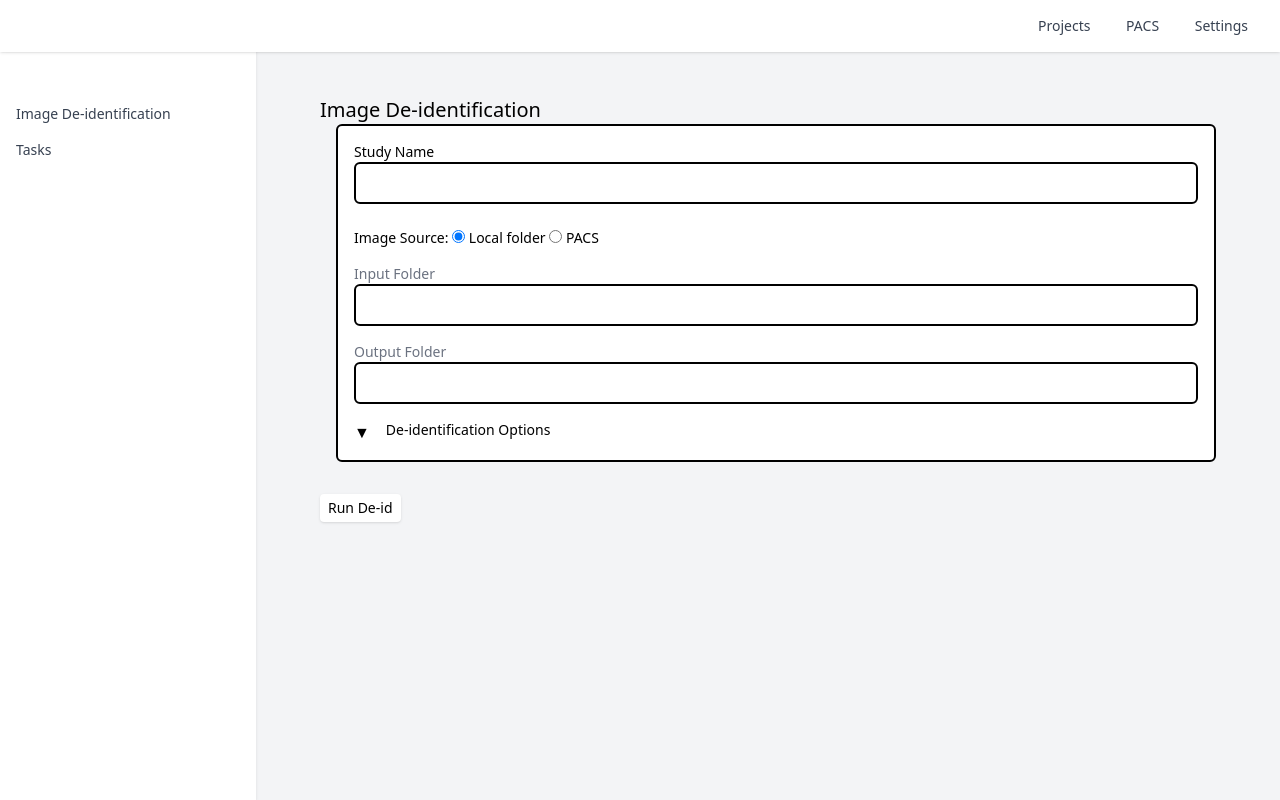
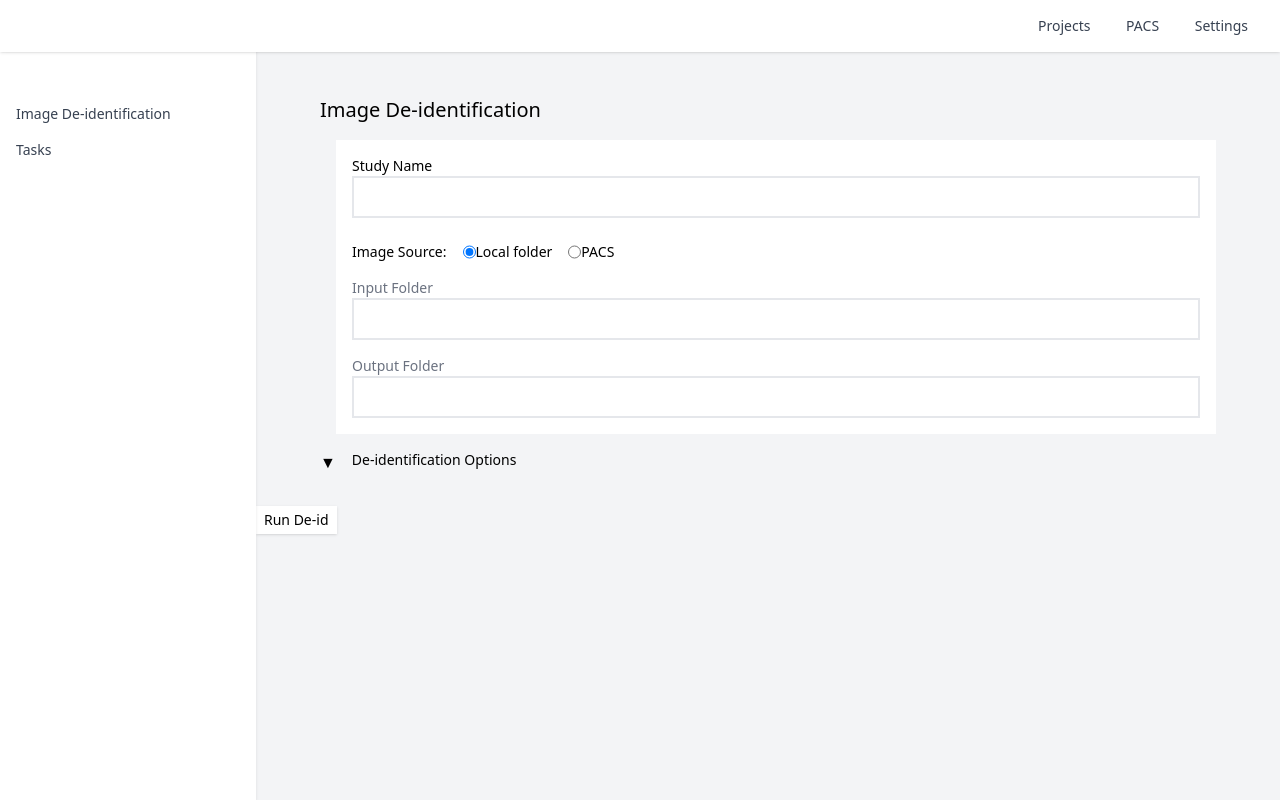
Before and after one commit to stjude/icore-image, a Django app: template deid/templates/image_deid.html in a window 1280 px wide. Run offline with Django 4.2, Linux system fonts and the light colour scheme; the template is opened without the code that fills it, so the values that code supplies are empty.

Commit message:
update style

```diff
--- a/deid/home/urls.py
+++ b/deid/home/urls.py
@@ -2,7 +2,7 @@ from django.urls import path
 from . import views
 
 urlpatterns = [
-    path('imagedeid', views.ImageDeIdentificationView.as_view(), name='image_deid'),
-    path('tasks', views.TaskListView.as_view(), name='task_list'),
-    path('run_deid', views.run_deid, name='run_deid'),
+    path('imagedeid/', views.ImageDeIdentificationView.as_view(), name='image_deid'),
+    path('tasks/', views.TaskListView.as_view(), name='task_list'),
+    path('run_deid/', views.run_deid, name='run_deid'),
 ]
--- a/deid/templates/image_deid.html
+++ b/deid/templates/image_deid.html
@@ -6,44 +6,43 @@
 <div>
     <h1 class="text-xl flex-1">Image De-identification</h1>
 </div>
-<div class="flex-1 bg-white border-2 border-black rounded-md p-4 ml-4">
+<div class="flex-1 bg-white p-4 ml-4 mt-4">
     <div class="text-sm text-black-500">Study Name</div>
-    <input type="text" class="w-full h-full border-2 border-black rounded-md p-2" name="study_name" />
+    <input type="text" class="w-full h-full border-2 border-gray-400 p-2" name="study_name" />
     <div class="text-sm mt-6 text-black flex items-center space-x-4">
-        <span>
-            Image Source:
-            <input type="radio" id="image_source_local" name="image_source" value="LOCAL" checked onchange="toggleSourceOptions()"> Local folder
-            <input type="radio" id="image_source_pacs" name="image_source" value="PACS" onchange="toggleSourceOptions()"> PACS
-        </span>
+        Image Source:
+        <input class="ml-4" type="radio" id="image_source_local" name="image_source" value="LOCAL" checked onchange="toggleSourceOptions()"> Local folder
+        <input class="ml-4" type="radio" id="image_source_pacs" name="image_source" value="PACS" onchange="toggleSourceOptions()"> PACS
     </div>
     <div id="pacs_options" class="hidden mt-4">
         <div class="text-sm text-gray-500">Input File</div>
         <div class="flex items-center">
-            <button class="h-6 rounded px-2 py-0.5 bg-white shadow text-sm hover:bg-gray-100 mr-2 mt-2 mb-2 border-2 border-black" onclick="selectFile()">Browse</button>
+            <button class="h-6 shadow text-sm mr-2 mt-2 mb-2 border-2 border-gray-400" onclick="selectFile()">Browse</button>
             <div class="text-sm text-black ml-4" name="input_file">No file selected</div>
         </div>
-        <div class="flex items-center">
-            <div class="text-sm mt-4 text-gray-500">Accession column header</div>
-            <input type="text" class="w-40 h-6 ml-4 border-2 border-black rounded-md" name="column_header" />
+        <div class="flex items-center mt-4">
+            <div class="text-sm text-gray-600">Accession column header</div>
+            <input type="text" class="w-40 ml-4 border-2 border-gray-400" name="column_header" />
         </div>
     </div>
     <div id="local_folder_options">
         <div class="text-sm text-gray-500 mt-4">Input Folder</div>
-        <input type="text" class="w-full h-full border-2 border-black rounded-md p-2" name="input_folder" />
+        <input type="text" class="w-full h-full border-2 border-gray-400 p-2" name="input_folder" />
         <div class="text-sm text-gray-500 mt-4">Output Folder</div>
-        <input type="text" class="w-full h-full border-2 border-black rounded-md p-2" name="output_folder" />
+        <input type="text" class="w-full h-full border-2 border-gray-400 p-2" name="output_folder" />
+    </div>
     </div>
     <div class="flex items-center mt-4">
-        <button class="text-black" onclick="toggleDeidOptions()">▼</button>
+        <button class="text-black" onclick="toggleDeidOptions()" id="deidOptionsButton">▼</button>
         <div class="text-sm text-black ml-4">De-identification Options</div>
     </div>
     <div id="deid_options" class="mt-4 hidden ml-4">
-        <div class="text-sm text-gray-500">CTP DICOM Filter</div>
-        <textarea class="w-full h-32 border-2 border-black rounded-md p-2 resize-y" name="ctp_dicom_filter"></textarea>
+        <div class="text-sm text-gray-600">CTP DICOM Filter</div>
+        <textarea class="w-full h-32 border-2 border-gray-400 p-2 resize-y" name="ctp_dicom_filter"></textarea>
 </div>
 </div>
 <div class="my-4">
-    <button class="mt-4 rounded px-2 py-1 bg-white shadow text-sm hover:bg-blue-100" onclick="runDeid()">Run De-id</button>
+    <button class="mt-4 px-2 py-1 bg-white shadow text-sm hover:bg-blue-100" onclick="runDeid()">Run De-id</button>
 </div>
 
 
@@ -70,7 +69,9 @@
 
     function toggleDeidOptions() {
         const deidOptions = document.getElementById('deid_options');
+        const deidOptionsButton = document.getElementById('deidOptionsButton');
         deidOptions.classList.toggle('hidden');
+        deidOptionsButton.textContent = deidOptions.classList.contains('hidden') ? '▼' : '▲';
     }
 
     async function runDeid() {
```
